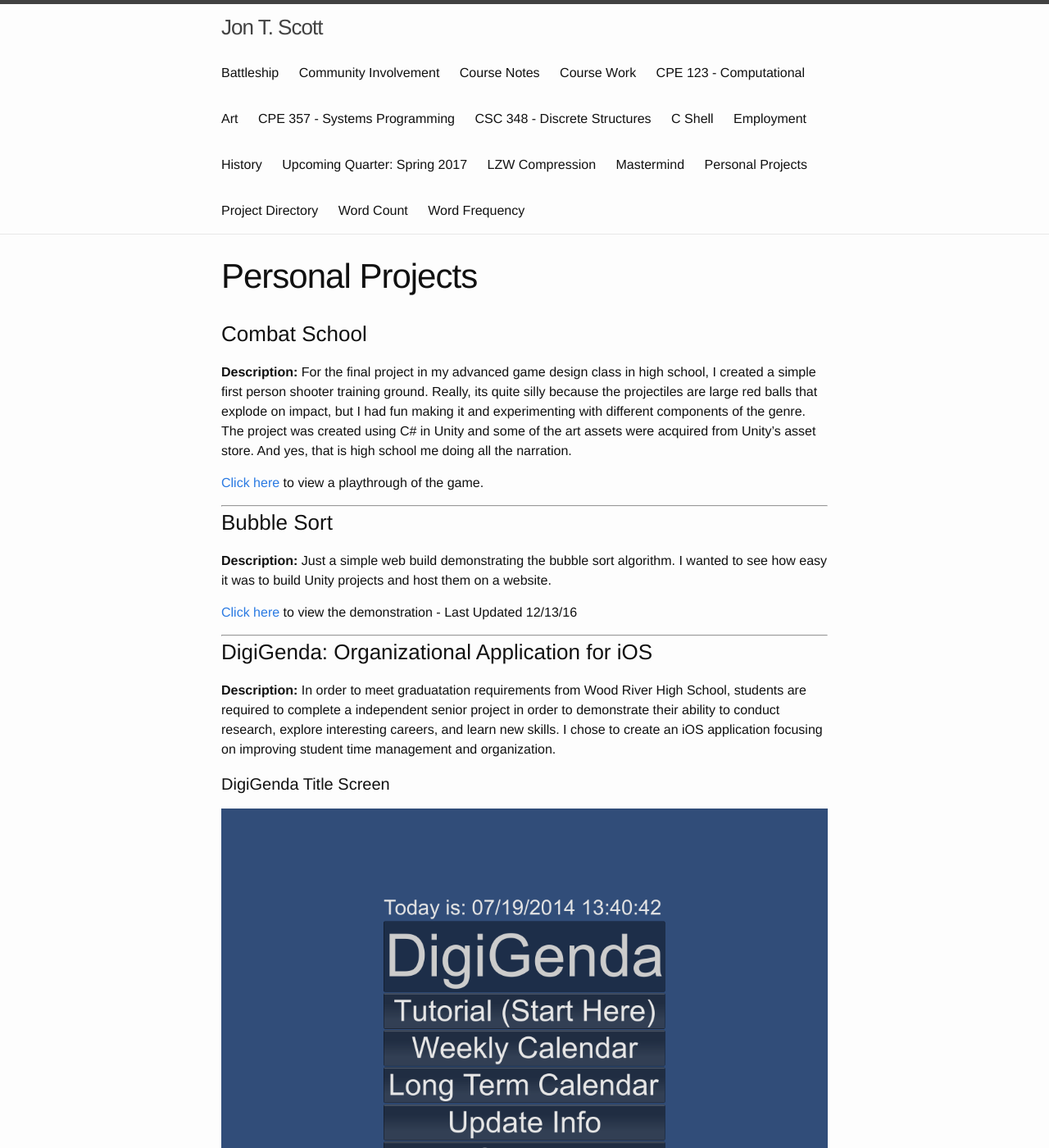
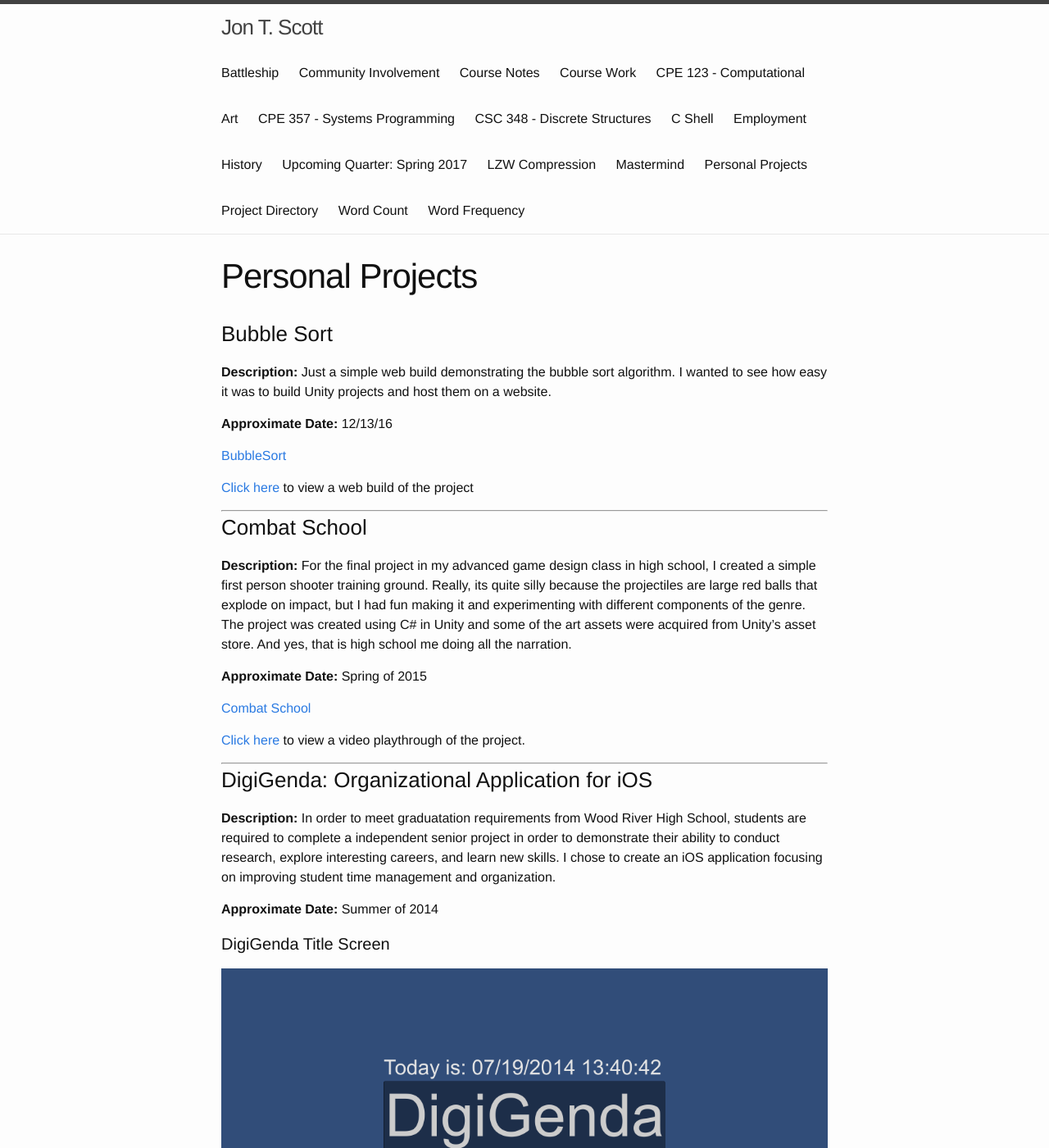
Before and after one commit to JonScott20/JonScott20.github.io, a Jekyll site: the page built from personal_projects.md, in a window 1280 px wide and 1400 px high. Shown: the whole window at 82% size. Built offline with Jekyll 4.4.1, drawn with Linux system fonts in a browser that asks for light colours.

Commit message:
Update personal_projects.md

```diff
--- a/personal_projects.md
+++ b/personal_projects.md
@@ -4,19 +4,28 @@ title: Personal Projects
 permalink: /personal_projects/
 ---
 
-### Combat School
-
-**Description:** For the final project in my advanced game design class in high school, I created a simple first person shooter training ground. Really, its quite silly because the projectiles are large red balls that explode on impact, but I had fun making it and experimenting with different components of the genre. The project was created using C# in Unity and some of the art assets were acquired from Unity's asset store. And yes, that is high school me doing all the narration.
-
-[Click here](https://www.youtube.com/watch?v=aIx4804GbLk) to view a playthrough of the game.
-
------------
 
 ### Bubble Sort
 
 **Description:** Just a simple web build demonstrating the bubble sort algorithm. I wanted to see how easy it was to build Unity projects and host them on a website.
 
-[Click here](https://jonscott20.github.io/Bubble_Sort/BubbleSort) to view the demonstration - Last Updated 12/13/16
+**Approximate Date:** 12/13/16
+
+[BubbleSort](https://jonscott20.github.io/Files/Images/BubbleSort.png)
+
+[Click here](https://jonscott20.github.io/Bubble_Sort/BubbleSort) to view a web build of the project
+
+--------
+
+### Combat School
+
+**Description:** For the final project in my advanced game design class in high school, I created a simple first person shooter training ground. Really, its quite silly because the projectiles are large red balls that explode on impact, but I had fun making it and experimenting with different components of the genre. The project was created using C# in Unity and some of the art assets were acquired from Unity's asset store. And yes, that is high school me doing all the narration.
+
+**Approximate Date:** Spring of 2015
+
+[Combat School](https://jonscott20.github.io/Files/Images/CombatSchool.png)
+
+[Click here](https://www.youtube.com/watch?v=aIx4804GbLk) to view a video playthrough of the project.
 
 -----------
 
@@ -24,6 +33,8 @@ permalink: /personal_projects/
 
 **Description:**
 In order to meet graduatation requirements from Wood River High School, students are required to complete a independent senior project in order to demonstrate their ability to conduct research, explore interesting careers, and learn new skills. I chose to create an iOS application focusing on improving student time management and organization.
+
+**Approximate Date:** Summer of 2014
 
 #### DigiGenda Title Screen
 ![DigiGenda Title Screen](https://jonscott20.github.io/Files/Images/DigiGenda_Title.PNG)
```
